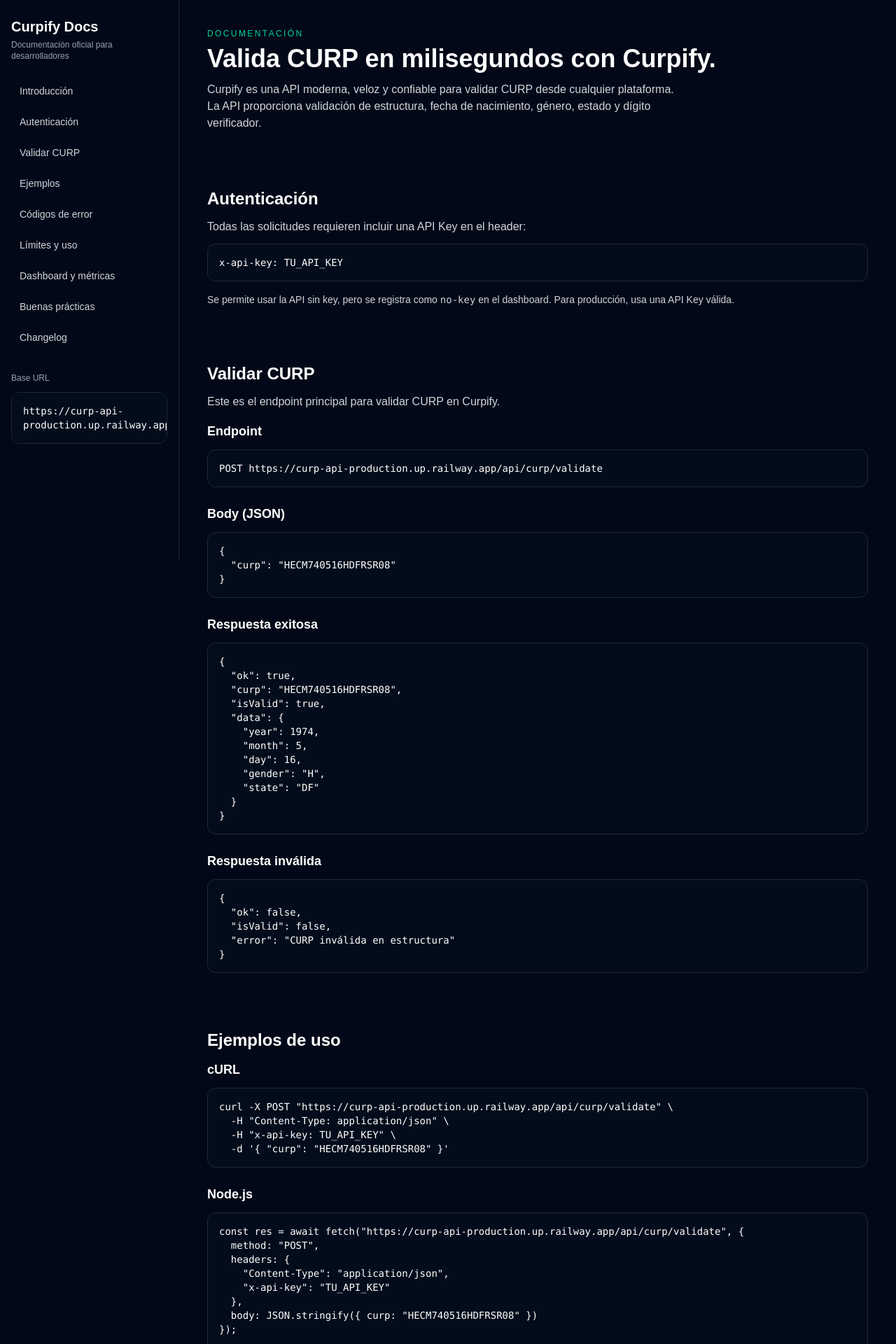
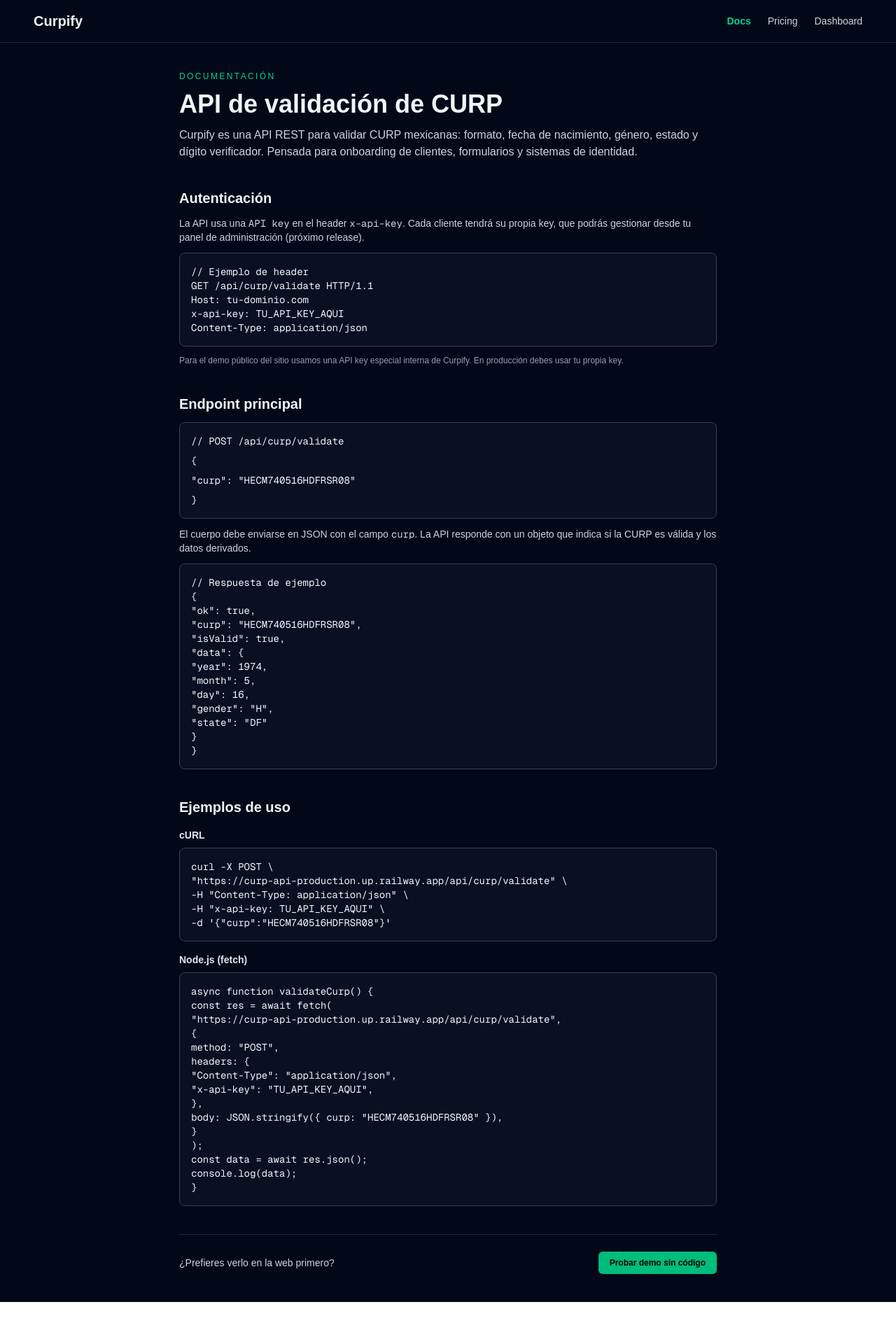
Before and after one commit to IanMartin16/curp-web, a Next.js app: page /docs in a window 1280 px wide. Shown: the top 1920 px of the page at 70% size. After the commit the page ends 1860 px from the top, so only its background shows below. Built offline with nearby package versions, Linux system fonts and the light colour scheme.

Commit message:
Update Docs

```diff
--- a/app/components/DemoSection.tsx
+++ b/app/components/DemoSection.tsx
@@ -1,25 +1,20 @@
+// app/components/DemoSection.tsx
 "use client";
 
 import { useState } from "react";
 
-type CurpResponse = {
-  ok: boolean;
-  curp?: string;
-  isValid?: boolean;
-  data?: {
-    year: number;
-    month: number;
-    day: number;
-    gender: string;
-    state: string;
-  };
-  error?: string;
-};
+const API_BASE_URL =
+  process.env.NEXT_PUBLIC_CURP_API_BASE_URL ??
+  "https://curp-api-production.up.railway.app";
+
+// 👇 aseguramos que NUNCA sea undefined
+const DEMO_API_KEY =
+  process.env.NEXT_PUBLIC_CURP_DEMO_API_KEY ?? "cliente_demo_001";
 
 export function DemoSection() {
-  const [curp, setCurp] = useState("HECM740516HDFRSR08");
+  const [curp, setCurp] = useState("");
   const [loading, setLoading] = useState(false);
-  const [result, setResult] = useState<CurpResponse | null>(null);
+  const [result, setResult] = useState<any>(null);
   const [error, setError] = useState<string | null>(null);
 
   async function handleValidate() {
@@ -28,23 +23,16 @@
     setResult(null);
 
     try {
-      const baseUrl =
-        process.env.NEXT_PUBLIC_CURP_API_BASE_URL ||
-        "https://curp-api-production.up.railway.app";
-
-      const apiKey =
-        process.env.NEXT_PUBLIC_CURP_API_KEY || "supersecreto_123";
-
-      const res = await fetch(`${baseUrl}/api/curp/validate`, {
+      const res = await fetch(`${API_BASE_URL}/api/curp/validate`, {
         method: "POST",
         headers: {
           "Content-Type": "application/json",
-          "x-api-key": apiKey,
+          "x-api-key": DEMO_API_KEY,
         },
         body: JSON.stringify({ curp }),
       });
 
-      const data = (await res.json()) as CurpResponse;
+      const data = await res.json();
 
       if (!res.ok || data.ok === false) {
         setError(data.error || "No se pudo validar la CURP.");
@@ -52,12 +40,13 @@
         setResult(data);
       }
     } catch (e) {
-      console.error(e);
+      console.error("Error en demo:", e);
       setError("Error de red, intenta de nuevo.");
     } finally {
       setLoading(false);
     }
   }
+
 
   return (
     <section
--- a/app/docs/page.tsx
+++ b/app/docs/page.tsx
@@ -1,284 +1,151 @@
-"use client";
-
-import { useEffect } from "react";
-
-const sections = [
-  { id: "intro", label: "Introducción" },
-  { id: "auth", label: "Autenticación" },
-  { id: "validate", label: "Validar CURP" },
-  { id: "examples", label: "Ejemplos" },
-  { id: "errors", label: "Códigos de error" },
-  { id: "limits", label: "Límites y uso" },
-  { id: "metrics", label: "Dashboard y métricas" },
-  { id: "best", label: "Buenas prácticas" },
-  { id: "changelog", label: "Changelog" },
-];
-
-const CodeBlock = ({ children }: { children: React.ReactNode }) => (
-  <pre className="bg-[#020c1b] border border-[#1f2937] rounded-xl p-4 text-sm overflow-x-auto mt-3 whitespace-pre-wrap">
-    <code>{children}</code>
-  </pre>
-);
+// app/docs/page.tsx
+import Link from "next/link";
 
 export default function DocsPage() {
-  useEffect(() => {
-    const handler = () => {};
-    window.addEventListener("hashchange", handler);
-    return () => window.removeEventListener("hashchange", handler);
-  }, []);
+  return (
+    <div className="min-h-screen bg-[#020817] text-slate-100">
+      {/* NAVBAR simple */}
+      <nav className="flex items-center justify-between px-6 md:px-12 py-4 border-b border-[#1f2937]">
+        <a href="/" className="text-xl font-bold">
+          Curpify
+        </a>
 
-  return (
-    <div className="min-h-screen bg-[#020817] text-white flex">
+        <div className="flex items-center gap-6 text-sm">
+          <a href="/docs" className="text-emerald-400 font-semibold">
+            Docs
+          </a>
+          <a href="/pricing" className="text-gray-300 hover:text-white">
+            Pricing
+          </a>
+          <a href="/dashboard" className="text-gray-300 hover:text-white">
+            Dashboard
+          </a>
+        </div>
+      </nav>
 
-      {/* SIDEBAR */}
-      <aside className="hidden md:block w-64 border-r border-[#1f2937] bg-[#020817] px-4 py-6 sticky top-0 h-screen overflow-y-auto">
-        <div className="mb-6">
-          <h1 className="text-xl font-bold">Curpify Docs</h1>
-          <p className="text-xs text-gray-400 mt-1">
-            Documentación oficial para desarrolladores
-          </p>
-        </div>
-
-        <nav className="space-y-2 text-sm">
-          {sections.map((s) => (
-            <a
-              key={s.id}
-              href={`#${s.id}`}
-              className="block px-3 py-2 rounded-lg text-gray-300 hover:bg-[#020c1b] hover:text-white transition"
-            >
-              {s.label}
-            </a>
-          ))}
-        </nav>
-
-        <div className="mt-8">
-          <p className="text-xs text-gray-400 mb-1">Base URL</p>
-          <CodeBlock>https://curp-api-production.up.railway.app</CodeBlock>
-        </div>
-      </aside>
-
-      {/* CONTENT */}
-      <main className="flex-1 px-4 md:px-10 py-10 space-y-20">
-
-        {/* INTRO */}
-        <section id="intro">
-          <p className="text-xs uppercase tracking-[0.2em] text-emerald-400 mb-2">
+      <main className="max-w-3xl mx-auto px-4 md:px-0 py-10 space-y-10">
+        {/* Título */}
+        <header className="space-y-3">
+          <p className="text-xs uppercase tracking-[0.2em] text-emerald-400">
             Documentación
           </p>
-          <h2 className="text-3xl md:text-4xl font-bold mb-3">
-            Valida CURP en milisegundos con Curpify.
-          </h2>
-          <p className="text-gray-300 max-w-2xl">
-            Curpify es una API moderna, veloz y confiable para validar CURP
-            desde cualquier plataforma. La API proporciona validación de estructura,
-            fecha de nacimiento, género, estado y dígito verificador.
+          <h1 className="text-3xl md:text-4xl font-bold">
+            API de validación de CURP
+          </h1>
+          <p className="text-slate-300 text-sm md:text-base">
+            Curpify es una API REST para validar CURP mexicanas: formato, fecha
+            de nacimiento, género, estado y dígito verificador. Pensada para
+            onboarding de clientes, formularios y sistemas de identidad.
+          </p>
+        </header>
+
+        {/* Autenticación */}
+        <section className="space-y-3">
+          <h2 className="text-xl font-semibold">Autenticación</h2>
+          <p className="text-slate-300 text-sm">
+            La API usa una <span className="font-mono">API key</span> en el
+            header <span className="font-mono">x-api-key</span>. Cada cliente
+            tendrá su propia key, que podrás gestionar desde tu panel de
+            administración (próximo release).
+          </p>
+
+          <div className="rounded-lg bg-slate-900/60 border border-slate-700 p-4 text-xs md:text-sm font-mono overflow-x-auto">
+            <p>// Ejemplo de header</p>
+            <p>GET /api/curp/validate HTTP/1.1</p>
+            <p>Host: tu-dominio.com</p>
+            <p>x-api-key: TU_API_KEY_AQUI</p>
+            <p>Content-Type: application/json</p>
+          </div>
+
+          <p className="text-xs text-slate-400">
+            Para el demo público del sitio usamos una API key especial interna
+            de Curpify. En producción debes usar tu propia key.
           </p>
         </section>
 
-        {/* AUTH */}
-        <section id="auth">
-          <h3 className="text-2xl font-bold mb-3">Autenticación</h3>
-          <p className="text-gray-300 mb-3">
-            Todas las solicitudes requieren incluir una API Key en el header:
+        {/* Endpoint principal */}
+        <section className="space-y-3">
+          <h2 className="text-xl font-semibold">Endpoint principal</h2>
+
+          <div className="rounded-lg bg-slate-900/60 border border-slate-700 p-4 text-xs md:text-sm font-mono overflow-x-auto space-y-2">
+            <p>// POST /api/curp/validate</p>
+            <p>{"{"}</p>
+            <p>  "curp": "HECM740516HDFRSR08"</p>
+            <p>{"}"}</p>
+          </div>
+
+          <p className="text-slate-300 text-sm">
+            El cuerpo debe enviarse en JSON con el campo{" "}
+            <span className="font-mono">curp</span>. La API responde con un
+            objeto que indica si la CURP es válida y los datos derivados.
           </p>
 
-          <CodeBlock>{`x-api-key: TU_API_KEY`}</CodeBlock>
-
-          <p className="text-gray-300 mt-4 text-sm">
-            Se permite usar la API sin key, pero se registra como <code>no-key</code> en
-            el dashboard. Para producción, usa una API Key válida.
-          </p>
+          <div className="rounded-lg bg-slate-900/60 border border-slate-700 p-4 text-xs md:text-sm font-mono overflow-x-auto">
+            <p>// Respuesta de ejemplo</p>
+            <p>{"{"}</p>
+            <p>  "ok": true,</p>
+            <p>  "curp": "HECM740516HDFRSR08",</p>
+            <p>  "isValid": true,</p>
+            <p>  "data": {"{"}</p>
+            <p>    "year": 1974,</p>
+            <p>    "month": 5,</p>
+            <p>    "day": 16,</p>
+            <p>    "gender": "H",</p>
+            <p>    "state": "DF"</p>
+            <p>  {"}"}</p>
+            <p>{"}"}</p>
+          </div>
         </section>
 
-        {/* VALIDATE */}
-        <section id="validate">
-          <h3 className="text-2xl font-bold mb-3">Validar CURP</h3>
-          <p className="text-gray-300 mb-4">
-            Este es el endpoint principal para validar CURP en Curpify.
-          </p>
+        {/* Ejemplos */}
+        <section className="space-y-4">
+          <h2 className="text-xl font-semibold">Ejemplos de uso</h2>
 
-          <h4 className="text-lg font-semibold mb-1">Endpoint</h4>
-          <CodeBlock>POST https://curp-api-production.up.railway.app/api/curp/validate</CodeBlock>
+          {/* cURL */}
+          <div className="space-y-2">
+            <h3 className="text-sm font-semibold text-slate-200">cURL</h3>
+            <div className="rounded-lg bg-slate-900/60 border border-slate-700 p-4 text-xs md:text-sm font-mono overflow-x-auto">
+              <p>curl -X POST \</p>
+              <p>  "https://curp-api-production.up.railway.app/api/curp/validate" \</p>
+              <p>  -H "Content-Type: application/json" \</p>
+              <p>  -H "x-api-key: TU_API_KEY_AQUI" \</p>
+              <p>  -d '{"{"}"curp":"HECM740516HDFRSR08"{"}"}'</p>
+            </div>
+          </div>
 
-          <h4 className="text-lg font-semibold mt-6 mb-1">Body (JSON)</h4>
-          <CodeBlock>{`{
-  "curp": "HECM740516HDFRSR08"
-}`}</CodeBlock>
-
-          <h4 className="text-lg font-semibold mt-6 mb-1">Respuesta exitosa</h4>
-          <CodeBlock>{`{
-  "ok": true,
-  "curp": "HECM740516HDFRSR08",
-  "isValid": true,
-  "data": {
-    "year": 1974,
-    "month": 5,
-    "day": 16,
-    "gender": "H",
-    "state": "DF"
-  }
-}`}</CodeBlock>
-
-          <h4 className="text-lg font-semibold mt-6 mb-1">Respuesta inválida</h4>
-          <CodeBlock>{`{
-  "ok": false,
-  "isValid": false,
-  "error": "CURP inválida en estructura"
-}`}</CodeBlock>
-        </section>
-
-        {/* EXAMPLES */}
-        <section id="examples">
-          <h3 className="text-2xl font-bold mb-3">Ejemplos de uso</h3>
-
-          <h4 className="text-lg font-semibold mb-1">cURL</h4>
-          <CodeBlock>{`curl -X POST "https://curp-api-production.up.railway.app/api/curp/validate" \\
-  -H "Content-Type: application/json" \\
-  -H "x-api-key: TU_API_KEY" \\
-  -d '{ "curp": "HECM740516HDFRSR08" }'`}</CodeBlock>
-
-          <h4 className="text-lg font-semibold mt-6 mb-1">Node.js</h4>
-          <CodeBlock>{`const res = await fetch("https://curp-api-production.up.railway.app/api/curp/validate", {
-  method: "POST",
-  headers: {
-    "Content-Type": "application/json",
-    "x-api-key": "TU_API_KEY"
-  },
-  body: JSON.stringify({ curp: "HECM740516HDFRSR08" })
-});
-
-const data = await res.json();
-console.log(data);`}</CodeBlock>
-
-          <h4 className="text-lg font-semibold mt-6 mb-1">Python</h4>
-          <CodeBlock>{`import requests
-
-url = "https://curp-api-production.up.railway.app/api/curp/validate"
-payload = { "curp": "HECM740516HDFRSR08" }
-
-r = requests.post(url, json=payload)
-print(r.json())`}</CodeBlock>
-
-          <h4 className="text-lg font-semibold mt-6 mb-1">PHP</h4>
-          <CodeBlock>{`<?php
-$payload = json_encode(["curp" => "HECM740516HDFRSR08"]);
-
-$ch = curl_init("https://curp-api-production.up.railway.app/api/curp/validate");
-curl_setopt($ch, CURLOPT_POST, true);
-curl_setopt($ch, CURLOPT_POSTFIELDS, $payload);
-curl_setopt($ch, CURLOPT_HTTPHEADER, [
-    "Content-Type: application/json",
-    "x-api-key: TU_API_KEY"
-]);
-curl_setopt($ch, CURLOPT_RETURNTRANSFER, true);
-
-$response = curl_exec($ch);
-curl_close($ch);
-
-echo $response;
-?>`}</CodeBlock>
-        </section>
-
-        {/* ERRORS */}
-        <section id="errors">
-          <h3 className="text-2xl font-bold mb-3">Códigos de error</h3>
-
-          <div className="grid md:grid-cols-2 gap-6 text-sm text-gray-300">
-
-            <div className="bg-[#020c1b] border border-[#1f2937] rounded-xl p-4">
-              <h4 className="font-semibold mb-1">400 – Body inválido</h4>
-              <CodeBlock>{`{
-  "ok": false,
-  "error": "CURP requerida en el body"
-}`}</CodeBlock>
-            </div>
-
-            <div className="bg-[#020c1b] border border-[#1f2937] rounded-xl p-4">
-              <h4 className="font-semibold mb-1">400 – Longitud incorrecta</h4>
-              <CodeBlock>{`{
-  "ok": false,
-  "error": "Longitud inválida, una CURP debe tener 18 caracteres"
-}`}</CodeBlock>
-            </div>
-
-            <div className="bg-[#020c1b] border border-[#1f2937] rounded-xl p-4">
-              <h4 className="font-semibold mb-1">403 – API key inválida</h4>
-              <CodeBlock>{`{
-  "ok": false,
-  "error": "API key inválida o no autorizada"
-}`}</CodeBlock>
-            </div>
-
-            <div className="bg-[#020c1b] border border-[#1f2937] rounded-xl p-4">
-              <h4 className="font-semibold mb-1">500 – Error interno</h4>
-              <CodeBlock>{`{
-  "ok": false,
-  "error": "Error interno en el servidor"
-}`}</CodeBlock>
+          {/* Node.js */}
+          <div className="space-y-2">
+            <h3 className="text-sm font-semibold text-slate-200">Node.js (fetch)</h3>
+            <div className="rounded-lg bg-slate-900/60 border border-slate-700 p-4 text-xs md:text-sm font-mono overflow-x-auto">
+              <p>{"async function validateCurp() {"}</p>
+              <p>  const res = await fetch(</p>
+              <p>    "https://curp-api-production.up.railway.app/api/curp/validate",</p>
+              <p>    {"{"}</p>
+              <p>      method: "POST",</p>
+              <p>      headers: {"{"}</p>
+              <p>        "Content-Type": "application/json",</p>
+              <p>        "x-api-key": "TU_API_KEY_AQUI",</p>
+              <p>      {"}"},</p>
+              <p>      body: JSON.stringify({"{"} curp: "HECM740516HDFRSR08" {"}"}),</p>
+              <p>    {"}"}</p>
+              <p>  );</p>
+              <p>  const data = await res.json();</p>
+              <p>  console.log(data);</p>
+              <p>{"}"}</p>
             </div>
           </div>
         </section>
 
-        {/* LIMITS */}
-        <section id="limits">
-          <h3 className="text-2xl font-bold mb-3">Límites y uso</h3>
-          <p className="text-gray-300 mb-3">
-            Curpify ofrece diferentes límites de acuerdo con el plan contratado:
-          </p>
-
-          <ul className="text-gray-300 space-y-2 text-sm">
-            <li>✔ Plan Free — 500 validaciones al mes</li>
-            <li>✔ Developer — 50,000 validaciones al mes</li>
-            <li>✔ Business — 250,000 validaciones o más</li>
-            <li>✔ Enterprise — volumen a la medida</li>
-          </ul>
+        {/* Link a Demo */}
+        <section className="border-t border-slate-800 pt-6 flex justify-between items-center text-sm text-slate-300">
+          <span>¿Prefieres verlo en la web primero?</span>
+          <Link
+            href="/#demo"
+            className="px-4 py-2 rounded-md bg-emerald-500 text-black font-semibold text-xs hover:bg-emerald-400"
+          >
+            Probar demo sin código
+          </Link>
         </section>
-
-        {/* METRICS */}
-        <section id="metrics">
-          <h3 className="text-2xl font-bold mb-3">Dashboard y métricas</h3>
-          <p className="text-gray-300 mb-4">
-            Curpify incluye un dashboard con estadísticas en tiempo real:
-          </p>
-
-          <CodeBlock>{`GET https://curp-web.vercel.app/api/admin/stats`}</CodeBlock>
-
-          <p className="text-gray-300 mt-4 text-sm">Ejemplo de respuesta:</p>
-          <CodeBlock>{`{
-  "ok": true,
-  "total": 26,
-  "byDay": {
-    "2025-12-04": 25
-  },
-  "byKey": {
-    "super_key": 15
-  }
-}`}</CodeBlock>
-        </section>
-
-        {/* BEST PRACTICES */}
-        <section id="best">
-          <h3 className="text-2xl font-bold mb-3">Buenas prácticas</h3>
-
-          <ul className="text-gray-300 space-y-2 text-sm">
-            <li>✔ Validar CURP antes de enviarla (18 caracteres)</li>
-            <li>✔ Usar always backend para llamadas sensibles</li>
-            <li>✔ Regenerar API keys cada cierto tiempo</li>
-            <li>✔ Cachear resultados repetidos</li>
-            <li>✔ Usar /dashboard para monitoreo</li>
-          </ul>
-        </section>
-
-        {/* CHANGELOG */}
-        <section id="changelog" className="pb-20">
-          <h3 className="text-2xl font-bold mb-3">Changelog</h3>
-
-          <p className="text-gray-300 text-sm mb-2">v1.0.0 — Lanzamiento inicial</p>
-          <p className="text-gray-300 text-sm mb-2">v1.1.0 — Dashboard agregado</p>
-          <p className="text-gray-300 text-sm mb-2">v1.2.0 — Mejoras en validación</p>
-          <p className="text-gray-300 text-sm">v2.0.0 — (Futuro) Validación RFC</p>
-        </section>
-
       </main>
     </div>
   );
```
